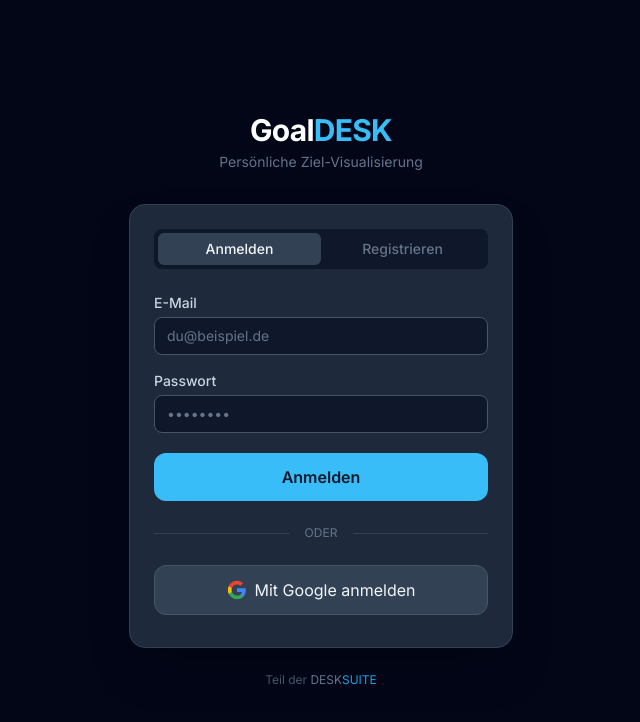
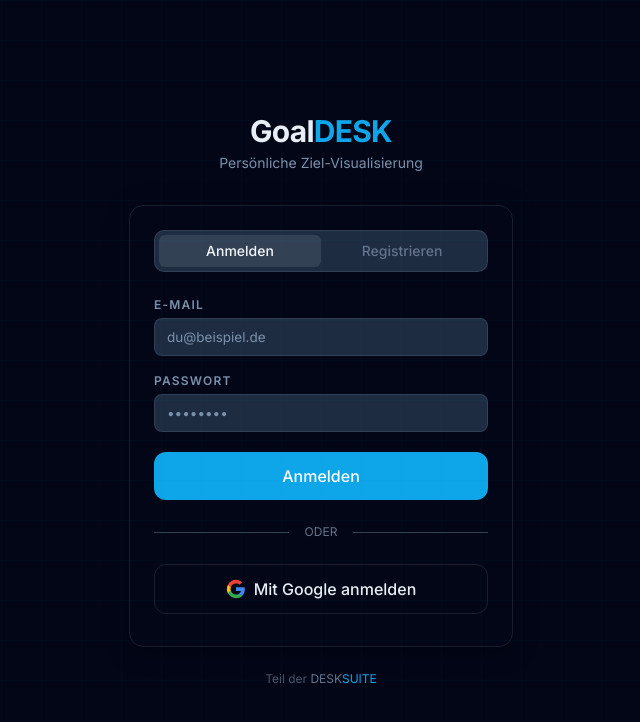
Before and after one commit to TheRealHuzur/GoalDESK, a React (Vite) app: page /auth in a window 1280 px wide. Shown: the top 722 px of the page, without its empty margins (319-959 px from the left). Built offline with nearby package versions, Linux system fonts and the light colour scheme; no server answers.

Commit message:
style: implement desk-suite design system guidelines

```diff
--- a/src/components/layout/Layout.tsx
+++ b/src/components/layout/Layout.tsx
@@ -3,9 +3,9 @@ import { Header } from './Header';
 
 export function Layout() {
   return (
-    <div className="min-h-screen bg-slate-950 text-slate-100 font-sans">
+    <div className="font-sans">
       <Header />
-      <main className="container mx-auto px-4 sm:px-6 py-8 max-w-7xl">
+      <main className="container mx-auto pt-[48px] px-6 pb-[80px] max-w-[900px] page">
         <Outlet />
       </main>
     </div>
--- a/src/components/ui/Button.tsx
+++ b/src/components/ui/Button.tsx
@@ -11,18 +11,18 @@ interface ButtonProps extends React.ButtonHTMLAttributes<HTMLButtonElement> {
 
 const variantClasses: Record<Variant, string> = {
   primary:
-    'bg-sky-400 text-slate-900 hover:bg-sky-300 font-semibold',
+    'bg-desk-accent-2 text-white hover:brightness-110 font-medium',
   secondary:
-    'bg-slate-700 text-slate-100 hover:bg-slate-600 border border-slate-600',
+    'bg-transparent text-desk-text border border-desk-border hover:border-desk-teal hover:text-desk-teal font-medium',
   ghost:
-    'bg-transparent text-slate-400 hover:text-slate-100 hover:bg-slate-800',
+    'bg-transparent text-desk-text-muted hover:text-desk-text hover:bg-desk-bg-3 font-medium',
   danger:
-    'bg-red-500/10 text-red-400 hover:bg-red-500/20 border border-red-500/30',
+    'bg-red-500/10 text-red-400 hover:bg-red-500/20 border border-red-500/30 font-medium',
 };
 
 const sizeClasses: Record<Size, string> = {
-  sm: 'px-3 py-1.5 text-sm rounded-md',
-  md: 'px-4 py-2 text-sm rounded-lg',
+  sm: 'px-3 py-1.5 text-[13.5px] rounded-md',
+  md: 'px-4 py-2 text-[13.5px] rounded-[8px]',
   lg: 'px-6 py-3 text-base rounded-xl',
 };
 
@@ -39,8 +39,8 @@ export function Button({
     <button
       disabled={disabled || loading}
       className={[
-        'inline-flex items-center justify-center gap-2 transition-colors duration-150',
-        'focus:outline-none focus:ring-2 focus:ring-sky-400/50',
+        'inline-flex items-center justify-center gap-2 transition-colors transition-all duration-200',
+        'focus:outline-none focus:ring-2 focus:ring-desk-sky/50',
         'disabled:opacity-50 disabled:cursor-not-allowed',
         variantClasses[variant],
         sizeClasses[size],
--- a/src/components/ui/Input.tsx
+++ b/src/components/ui/Input.tsx
@@ -14,17 +14,17 @@ export function Input({ label, error, id, className = '', ...props }: InputProps
   return (
     <div className="flex flex-col gap-1">
       {label && (
-        <label htmlFor={inputId} className="text-sm font-medium text-slate-300">
+        <label htmlFor={inputId} className="text-[12px] font-semibold tracking-widest uppercase text-desk-text-muted">
           {label}
         </label>
       )}
       <input
         id={inputId}
         className={[
-          'bg-slate-900 border border-slate-600 rounded-lg px-3 py-2 text-slate-100',
-          'placeholder:text-slate-500 text-sm',
-          'focus:outline-none focus:ring-2 focus:ring-sky-400/50 focus:border-sky-400',
-          'transition-colors duration-150',
+          'bg-desk-input-bg border border-desk-border rounded-[8px] px-3 py-2 text-desk-text',
+          'placeholder:text-desk-text-muted text-[13.5px]',
+          'focus:outline-none focus:border-desk-teal focus:shadow-[0_0_0_3px_rgba(14,151,173,0.12)]',
+          'transition-all duration-200',
           error ? 'border-red-500' : '',
           className,
         ].join(' ')}
@@ -40,7 +40,7 @@ export function Textarea({ label, error, id, className = '', ...props }: Textare
   return (
     <div className="flex flex-col gap-1">
       {label && (
-        <label htmlFor={inputId} className="text-sm font-medium text-slate-300">
+        <label htmlFor={inputId} className="text-[12px] font-semibold tracking-widest uppercase text-desk-text-muted">
           {label}
         </label>
       )}
@@ -48,10 +48,10 @@ export function Textarea({ label, error, id, className = '', ...props }: Textare
         id={inputId}
         rows={3}
         className={[
-          'bg-slate-900 border border-slate-600 rounded-lg px-3 py-2 text-slate-100',
-          'placeholder:text-slate-500 text-sm resize-none',
-          'focus:outline-none focus:ring-2 focus:ring-sky-400/50 focus:border-sky-400',
-          'transition-colors duration-150',
+          'bg-desk-input-bg border border-desk-border rounded-[8px] px-3 py-2 text-desk-text',
+          'placeholder:text-desk-text-muted text-[13.5px] resize-none',
+          'focus:outline-none focus:border-desk-teal focus:shadow-[0_0_0_3px_rgba(14,151,173,0.12)]',
+          'transition-all duration-200',
           error ? 'border-red-500' : '',
           className,
         ].join(' ')}
--- a/src/components/ui/Modal.tsx
+++ b/src/components/ui/Modal.tsx
@@ -44,7 +44,7 @@ export function Modal({ open, onClose, title, children, maxWidth = 'max-w-lg' }:
       >
         {/* Header */}
         <div className="flex items-center justify-between px-6 py-4 border-b border-slate-700 shrink-0">
-          <h2 className="text-lg font-semibold text-slate-100">{title}</h2>
+          <h2 className="text-lg font-extrabold tracking-tight text-desk-text">{title}</h2>
           <button
             onClick={onClose}
             className="text-slate-400 hover:text-slate-100 transition-colors p-1 rounded-lg hover:bg-slate-700"
--- a/src/index.css
+++ b/src/index.css
@@ -3,18 +3,73 @@
 @tailwind utilities;
 
 @layer base {
+  :root {
+    --teal: #0e97ad;
+    --sky: #0ea5e9;
+    --light: #b0cfe5;
+    --navy: #2a314d;
+    --deep: #0B162A;
+
+    --bg: #020617;
+    --bg-2: #1a2235;
+    --bg-3: #1e2c42;
+    --text: #e8eef5;
+    --text-muted: #7a91ab;
+    --border: rgba(176, 207, 229, 0.12);
+    --glow: rgba(14, 151, 173, 0.18);
+    --accent: var(--teal);
+    --accent-2: var(--sky);
+    --input-bg: #1e2c42;
+    --shadow: 0 4px 24px rgba(0, 0, 0, 0.35);
+    --shadow-sm: 0 2px 8px rgba(0, 0, 0, 0.25);
+    --grid-color: rgba(14, 151, 173, 0.035);
+  }
+
+  [data-theme="light"] {
+    --bg: #eef4fa;
+    --bg-2: #ffffff;
+    --bg-3: #e2ecf5;
+    --text: #0f1c2e;
+    --text-muted: #4e6680;
+    --border: rgba(14, 97, 150, 0.13);
+    --border-highlight: rgba(255, 255, 255, 0.85);
+    --glow: rgba(14, 151, 173, 0.13);
+    --accent: #0a7d94;
+    --accent-2: #0284c7;
+    --input-bg: #f5f9fd;
+    --shadow: 0 4px 24px rgba(14, 60, 120, 0.10);
+    --shadow-sm: 0 2px 10px rgba(14, 60, 120, 0.08);
+    --grid-color: rgba(14, 97, 173, 0.045);
+  }
+
   html {
     font-family: 'Inter', ui-sans-serif, system-ui, sans-serif;
     -webkit-font-smoothing: antialiased;
     -moz-osx-font-smoothing: grayscale;
+    scroll-behavior: smooth;
   }
 
   body {
-    @apply bg-slate-950 text-slate-100;
+    background: var(--bg);
+    color: var(--text);
+    transition: background 0.35s ease, color 0.35s ease;
+  }
+
+  body::before {
+    content: '';
+    position: fixed;
+    inset: 0;
+    background-image:
+      linear-gradient(var(--grid-color) 1px, transparent 1px),
+      linear-gradient(90deg, var(--grid-color) 1px, transparent 1px);
+    background-size: 40px 40px;
+    pointer-events: none;
+    z-index: 0;
+    transition: opacity 0.35s;
   }
 
   * {
-    @apply border-slate-700;
+    border-color: var(--border);
   }
 }
 
@@ -25,4 +80,20 @@
     -webkit-box-orient: vertical;
     overflow: hidden;
   }
+
+  .fadeUp {
+    animation: fadeUp 0.4s ease forwards;
+  }
 }
+
+@keyframes fadeUp {
+  from {
+    opacity: 0;
+    transform: translateY(16px);
+  }
+
+  to {
+    opacity: 1;
+    transform: translateY(0);
+  }
+}
--- a/src/pages/Auth.tsx
+++ b/src/pages/Auth.tsx
@@ -40,21 +40,21 @@ export function Auth() {
   };
 
   return (
-    <div className="min-h-screen bg-slate-950 flex items-center justify-center p-4">
+    <div className="min-h-screen bg-desk-bg flex items-center justify-center p-4 transition-colors duration-300">
       <div className="w-full max-w-sm">
         {/* Branding */}
         <div className="text-center mb-8">
-          <h1 className="text-3xl font-bold tracking-tight">
-            <span className="text-white">Goal</span>
-            <span className="text-sky-400">DESK</span>
+          <h1 className="text-3xl font-extrabold tracking-tight text-desk-text">
+            <span className="text-desk-text">Goal</span>
+            <span className="text-desk-sky">DESK</span>
           </h1>
-          <p className="text-slate-500 text-sm mt-1">Persönliche Ziel-Visualisierung</p>
+          <p className="text-desk-text-muted text-sm mt-1">Persönliche Ziel-Visualisierung</p>
         </div>
 
         {/* Card */}
-        <div className="bg-slate-800 border border-slate-700 rounded-2xl p-6 shadow-2xl">
+        <div className="bg-desk-card border border-desk-border rounded-[14px] p-6 shadow-desk transition-colors duration-300">
           {/* Tab switcher */}
-          <div className="flex rounded-lg bg-slate-900 p-1 mb-6">
+          <div className="flex rounded-[10px] bg-desk-bg-3 p-1 mb-6 border border-desk-border">
             {(['login', 'register'] as Mode[]).map((m) => (
               <button
                 key={m}
--- a/src/pages/Dashboard.tsx
+++ b/src/pages/Dashboard.tsx
@@ -34,7 +34,7 @@ export function Dashboard() {
       {/* Page header */}
       <div className="flex items-center justify-between mb-8">
         <div>
-          <h2 className="text-2xl font-bold text-slate-100">Meine Ziele</h2>
+          <h2 className="text-2xl font-extrabold tracking-tight text-desk-text">Meine Ziele</h2>
           <p className="text-slate-500 text-sm mt-0.5">
             {goals.length === 0 ? 'Noch keine Ziele definiert' : `${goals.length} Ziel${goals.length !== 1 ? 'e' : ''}`}
           </p>
@@ -71,7 +71,7 @@ export function Dashboard() {
               <path strokeLinecap="round" strokeLinejoin="round" strokeWidth={1.5} d="M9 19v-6a2 2 0 00-2-2H5a2 2 0 00-2 2v6a2 2 0 002 2h2a2 2 0 002-2zm0 0V9a2 2 0 012-2h2a2 2 0 012 2v10m-6 0a2 2 0 002 2h2a2 2 0 002-2m0 0V5a2 2 0 012-2h2a2 2 0 012 2v14a2 2 0 01-2 2h-2a2 2 0 01-2-2z" />
             </svg>
           </div>
-          <h3 className="text-lg font-semibold text-slate-300 mb-2">Noch keine Ziele</h3>
+          <h3 className="text-lg font-extrabold tracking-tight text-desk-text-muted mb-2">Noch keine Ziele</h3>
           <p className="text-slate-500 text-sm max-w-xs mb-6">
             Erstelle dein erstes Ziel und wähle eine Visualisierung, die deinen Fortschritt zeigt.
           </p>
--- a/tailwind.config.ts
+++ b/tailwind.config.ts
@@ -9,18 +9,31 @@ const config: Config = {
       },
       colors: {
         desk: {
-          blue: '#38BDF8',
-          bg: '#0F172A',
-          card: '#1E293B',
-          border: '#334155',
+          bg: 'var(--bg)',
+          'bg-2': 'var(--bg-2)',
+          'bg-3': 'var(--bg-3)',
+          text: 'var(--text)',
+          'text-muted': 'var(--text-muted)',
+          border: 'var(--border)',
+          glow: 'var(--glow)',
+          accent: 'var(--accent)',
+          'accent-2': 'var(--accent-2)',
+          'input-bg': 'var(--input-bg)',
+          teal: 'var(--teal)',
+          sky: 'var(--sky)',
         },
       },
       backgroundColor: {
-        app: '#0F172A',
-        card: '#1E293B',
+        app: 'var(--bg)',
+        card: 'var(--bg-2)',
       },
       borderColor: {
-        DEFAULT: '#334155',
+        DEFAULT: 'var(--border)',
+      },
+      boxShadow: {
+        'desk': 'var(--shadow)',
+        'desk-sm': 'var(--shadow-sm)',
+        'desk-glow': '0 0 30px var(--glow), var(--shadow-sm)',
       },
     },
   },
```
Also changed, not shown: src/components/goals/GoalCard.tsx (+5 -5 lines), src/components/layout/Header.tsx (+40 -16 lines).
